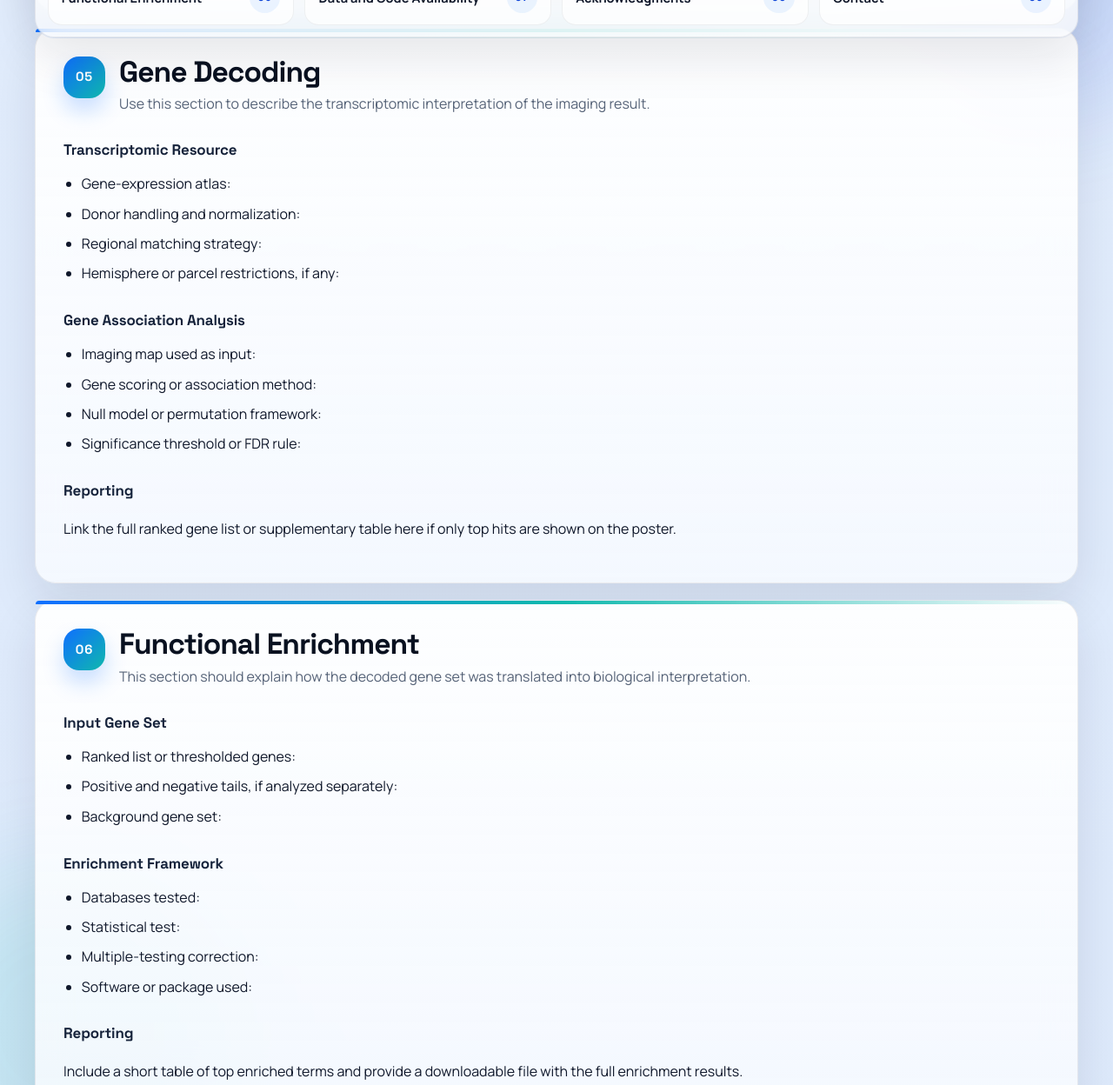
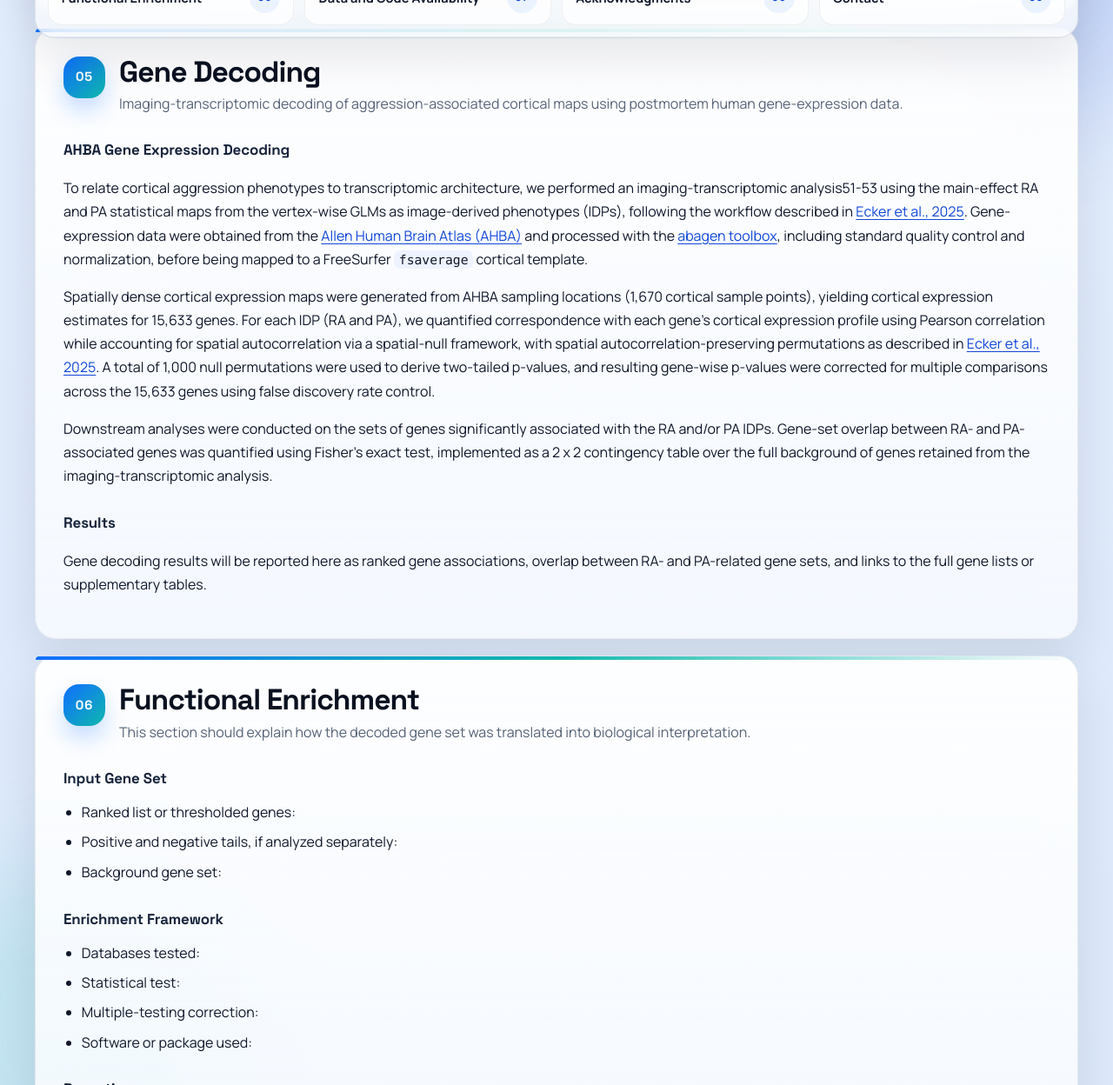
Before and after one commit to alegiac95/Aggression_ohbm26_supplementary, a Jekyll site: the page built from index.md, in a window 1280 px wide and 1400 px high, scrolled down 8798 px. Shown: the part 152-1400 px from the top of the window at 87% size. Built offline with Jekyll 4.4.1, drawn with Linux system fonts in a browser that asks for light colours.

Commit message:
Refine gene decoding section

```diff
--- a/index.md
+++ b/index.md
@@ -246,27 +246,22 @@ The IDP for the main effect of RA was significantly correlated with the 5-HT4 se
     <span class="section-card__index">05</span>
     <div>
       <h2>Gene Decoding</h2>
-      <p class="section-card__intro">Use this section to describe the transcriptomic interpretation of the imaging result.</p>
+      <p class="section-card__intro">Imaging-transcriptomic decoding of aggression-associated cortical maps using postmortem human gene-expression data.</p>
     </div>
   </div>
 
-### Transcriptomic Resource
+### AHBA Gene Expression Decoding
 
-- Gene-expression atlas:
-- Donor handling and normalization:
-- Regional matching strategy:
-- Hemisphere or parcel restrictions, if any:
+To relate cortical aggression phenotypes to transcriptomic architecture, we performed an imaging-transcriptomic analysis51-53 using the main-effect RA and PA statistical maps from the vertex-wise GLMs as image-derived phenotypes (IDPs), following the workflow described in [Ecker et al., 2025](https://www.nature.com/articles/s41467-025-61927-3). Gene-expression data were obtained from the [Allen Human Brain Atlas (AHBA)](https://human.brain-map.org/) and processed with the [abagen toolbox](https://abagen.readthedocs.io/en/latest/index.html), including standard quality control and normalization, before being mapped to a FreeSurfer `fsaverage` cortical template.
 
-### Gene Association Analysis
+Spatially dense cortical expression maps were generated from AHBA sampling locations (1,670 cortical sample points), yielding cortical expression estimates for 15,633 genes. For each IDP (RA and PA), we quantified correspondence with each gene's cortical expression profile using Pearson correlation while accounting for spatial autocorrelation via a spatial-null framework, with spatial autocorrelation-preserving permutations as described in [Ecker et al., 2025](https://www.nature.com/articles/s41467-025-61927-3). A total of 1,000 null permutations were used to derive two-tailed p-values, and resulting gene-wise p-values were corrected for multiple comparisons across the 15,633 genes using false discovery rate control.
 
-- Imaging map used as input:
-- Gene scoring or association method:
-- Null model or permutation framework:
-- Significance threshold or FDR rule:
+Downstream analyses were conducted on the sets of genes significantly associated with the RA and/or PA IDPs. Gene-set overlap between RA- and PA-associated genes was quantified using Fisher's exact test, implemented as a 2 x 2 contingency table over the full background of genes retained from the imaging-transcriptomic analysis.
 
-### Reporting
 
-Link the full ranked gene list or supplementary table here if only top hits are shown on the poster.
+### Results
+
+Gene decoding results will be reported here as ranked gene associations, overlap between RA- and PA-related gene sets, and links to the full gene lists or supplementary tables.
 </section>
 
 <section class="section-card" id="functional-enrichment" markdown="1">
```
